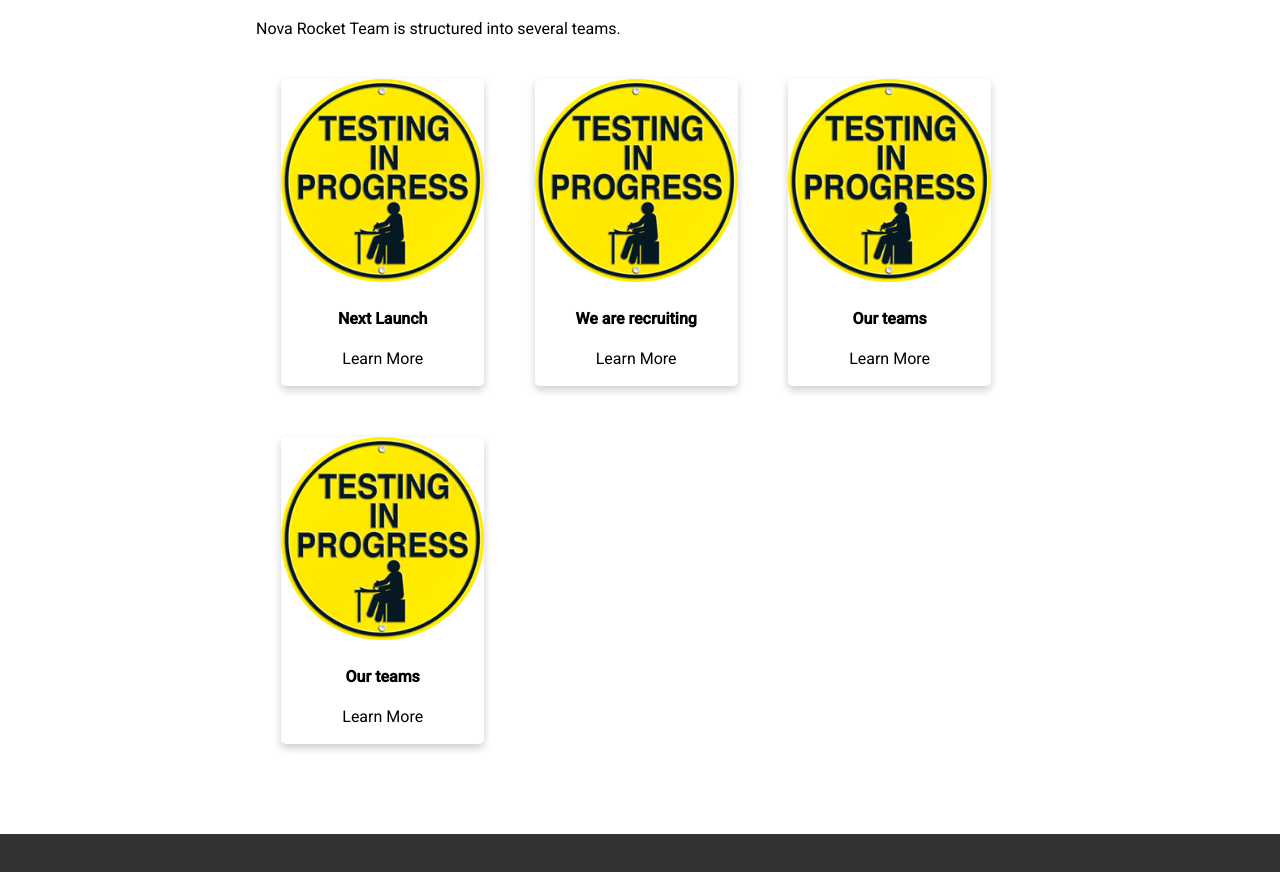
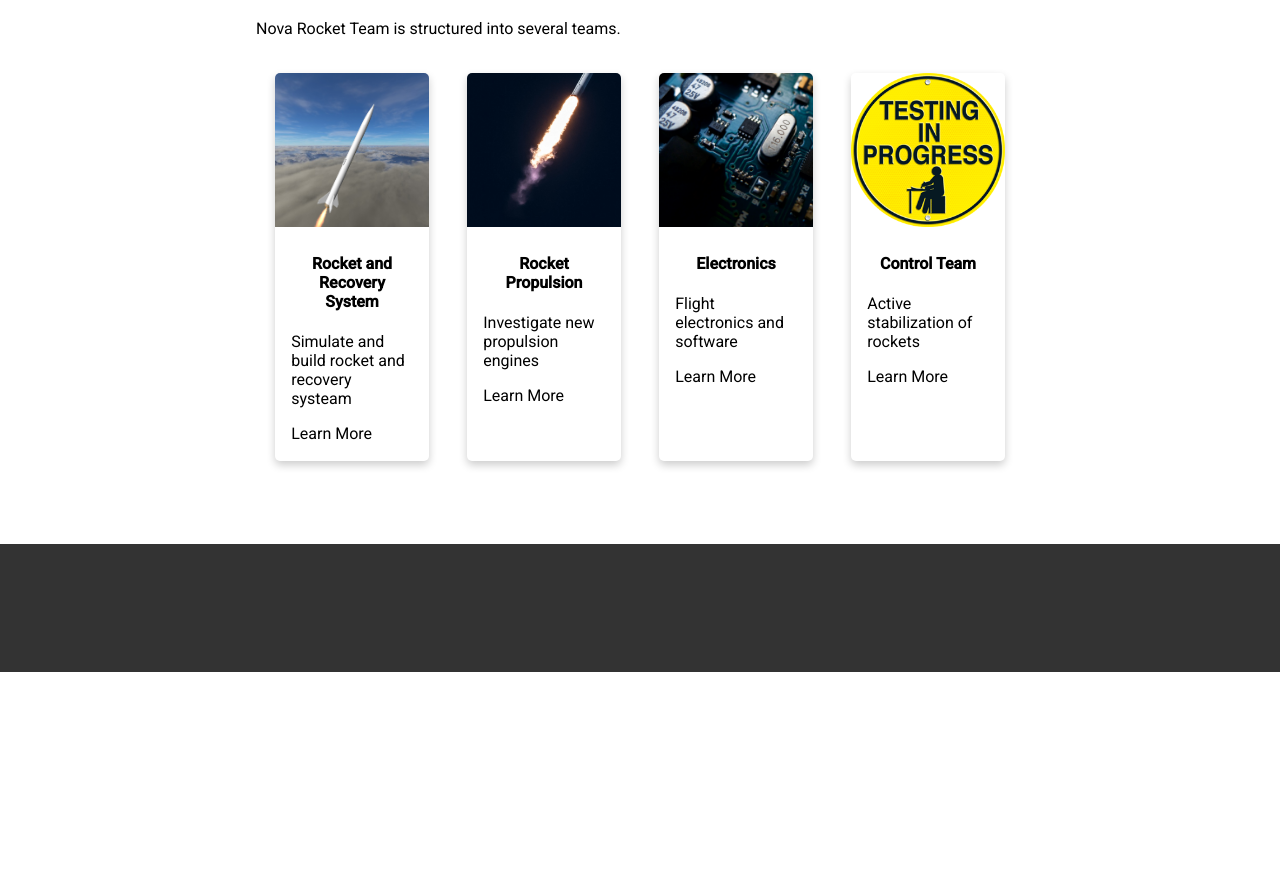
Before and after one commit to NovaRocketTeam/novarocketteam.github.io, a plain HTML site: page teams.html in a window 1280 px wide. Shown: the part 530-1402 px from the top of the page. After the commit the page ends 1202 px from the top, so only its background shows below. Drawn offline with Linux system fonts and the light colour scheme.

Commit message:
teams images

```diff
--- a/mystyle.css
+++ b/mystyle.css
@@ -203,7 +203,7 @@ img.newsImage {
 
 .teams {
   display: grid;
-  grid-template-columns: 50% 50%;
+  grid-template-columns: 25% 25% 25% 25%;
 }
 
 /*ROCKET TIMELINE*/
--- a/teams.html
+++ b/teams.html
@@ -34,33 +34,37 @@
 
     		<p>Nova Rocket Team is structured into several teams.</p>
 
-    			<div class="news">
+    			<div class="teams">
         			<div class="card">
-        				<img src="img/fotojr.gif" alt="News" class="newsImage" style="width:100%">
+        				<img src="img/rocket.png" alt="News" class="newsImage" style="width:100%">
 					    <div class="container">
-					      <h4 align="center"><b>Next Launch</b></h4>
-					      <p align="center">Learn More</p>
+					      <h4 align="center"><b>Rocket and Recovery System</b></h4>
+					      <p>Simulate and build rocket and recovery systeam</p>
+					      <p>Learn More</p>
+					    </div>
+					</div>
+					<div class="card">
+        				<img src="img/propulsion.jpg" alt="News" class="newsImage" style="width:100%">
+					    <div class="container">
+					      <h4 align="center"><b>Rocket Propulsion</b></h4>
+					      <p>Investigate new propulsion engines</p>
+					      <p>Learn More</p>
+					    </div>
+					</div>
+					<div class="card">
+        				<img src="img/arduino.jpg" alt="News" class="newsImage" style="width:100%">
+					    <div class="container">
+					      <h4 align="center"><b>Electronics</b></h4>
+					      <p>Flight electronics and software</p>
+					      <p>Learn More</p>
 					    </div>
 					</div>
 					<div class="card">
         				<img src="img/fotojr.gif" alt="News" class="newsImage" style="width:100%">
 					    <div class="container">
-					      <h4 align="center"><b>We are recruiting</b></h4>
-					      <p align="center">Learn More</p>
-					    </div>
-					</div>
-					<div class="card">
-        				<img src="img/fotojr.gif" alt="News" class="newsImage" style="width:100%">
-					    <div class="container">
-					      <h4 align="center"><b>Our teams</b></h4>
-					      <p align="center">Learn More</p>
-					    </div>
-					</div>
-					<div class="card">
-        				<img src="img/fotojr.gif" alt="News" class="newsImage" style="width:100%">
-					    <div class="container">
-					      <h4 align="center"><b>Our teams</b></h4>
-					      <p align="center">Learn More</p>
+					      <h4 align="center"><b>Control Team</b></h4>
+					      <p>Active stabilization of rockets</p>
+					      <p>Learn More</p>
 					    </div>
 					</div>
 				</div>
```
Also changed, not shown: img/Propulsion.jpg (added), img/arduino.jpg (added), img/rocket.png (added).
